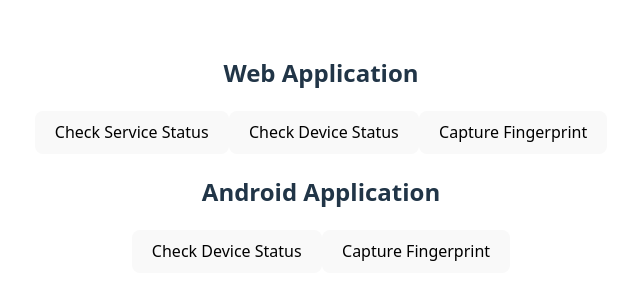
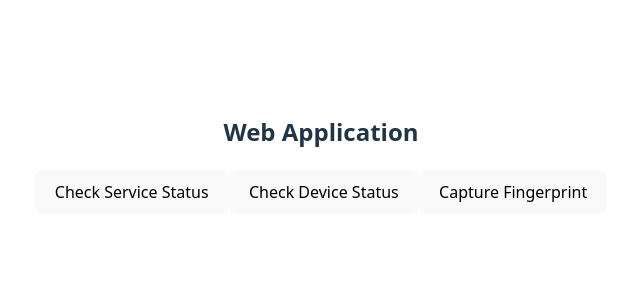
Before and after one commit to amar-josh/ReactPOCBiometric, a React (Vite) app: page / in a window 1280 px wide. Shown: the part 246-546 px from the top of the page, without its empty margins (319-959 px from the left). Built offline with nearby package versions, Linux system fonts and the light colour scheme.

Commit message:
Fix issue

```diff
--- a/src/App.tsx
+++ b/src/App.tsx
@@ -143,7 +143,7 @@ const callFlutterMethod = async (serviceId:string) => {
         <button onClick={captureBiometric}>Capture Fingerprint</button>
         </div>}
 
-        { !isAndroidWebView &&
+        {isAndroidWebView &&
         <>
         <div>
         <h2>Android Application</h2>
```
